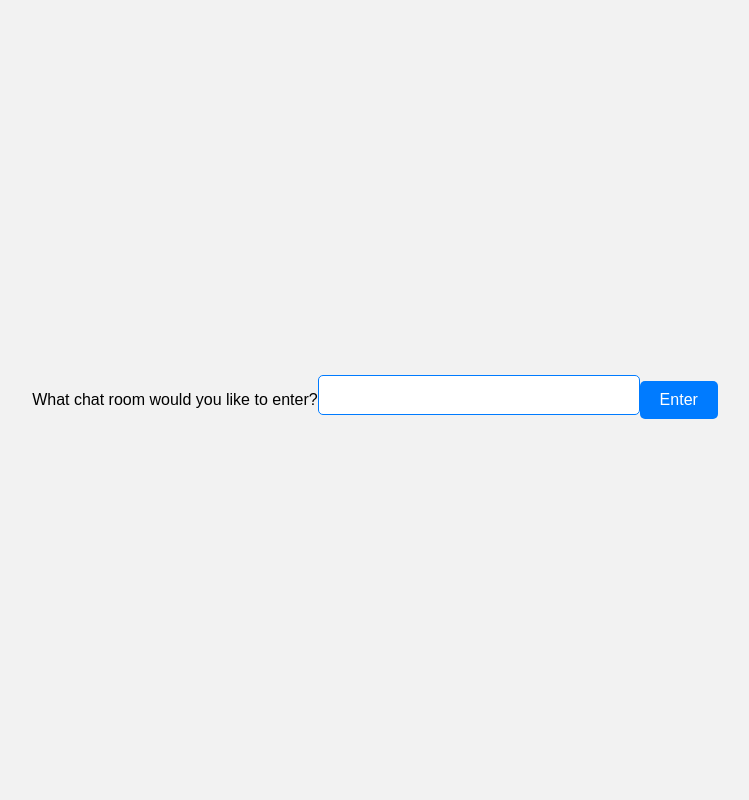
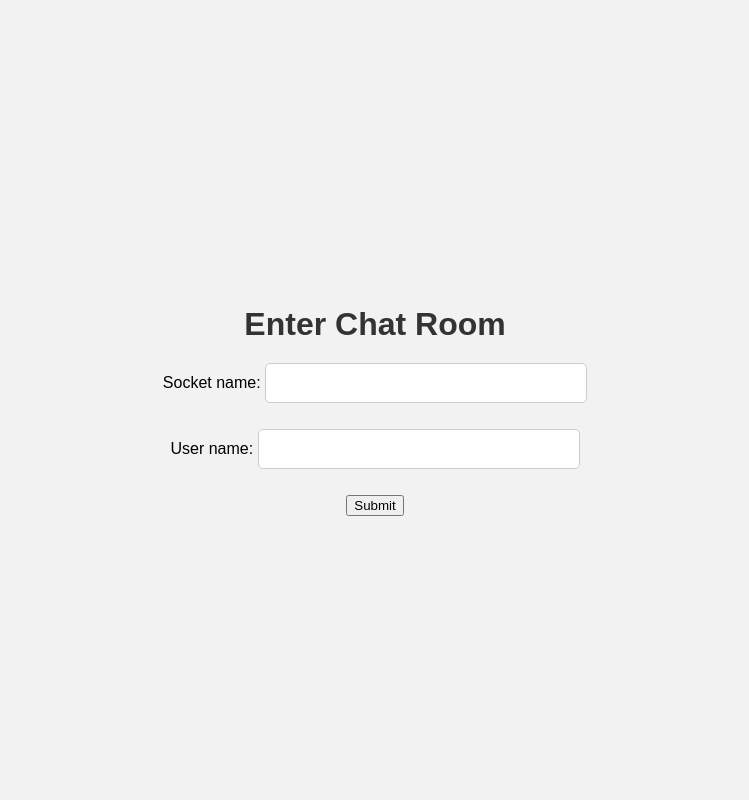
Before and after one commit to HarshVir2003/Django-Chatapp, a Django app: page /chat/ in a window 1280 px wide. Shown: the whole page, without its empty margins (265-1014 px from the left). Run offline with Django 5.2, Linux system fonts and the light colour scheme.

Commit message:
Added names tags for each message.

```diff
--- /dev/null
+++ b/chat/forms.py
@@ -0,0 +1,6 @@
+from django import forms
+
+
+class socketInfo(forms.Form):
+    socket_name = forms.CharField(max_length=20)
+    user_name = forms.CharField(max_length=20)
--- a/chat/templates/index.html
+++ b/chat/templates/index.html
@@ -3,7 +3,7 @@
 <head>
     <meta charset="utf-8"/>
     <title>Chat Rooms</title>
-            <style>
+    <style>
         body {
             font-family: Arial, sans-serif;
             background-color: #f2f2f2; /* Nice light grey background */
@@ -56,9 +56,19 @@
     </style>
 </head>
 <body>
-    What chat room would you like to enter?<br>
-    <input id="room-name-input" type="text" size="100"><br>
-    <input id="room-name-submit" type="button" value="Enter">
+    <div class="container">
+        <h1>Enter Chat Room</h1>
+        <form method="POST">
+<!--        <label for="room-name-input">Room Name:</label><br>-->
+<!--        <input id="room-name-input" type="text" size="50"><br><br>-->
+<!--        <label for="user-name-input">Your Name:</label><br>-->
+<!--        <input id="user-name-input" type="text" size="50"><br><br>-->
+<!--        <input id="room-name-submit" type="button" value="Enter">-->
+            {% csrf_token %}
+            {{ form.as_p }}
+            <button id="room-name-submit" type="submit" value="Submit">Submit</button>
+        </form>
+    </div>
 
     <script>
         document.querySelector('#room-name-input').focus();
@@ -70,7 +80,8 @@
 
         document.querySelector('#room-name-submit').onclick = function(e) {
             var roomName = document.querySelector('#room-name-input').value;
-            window.location.pathname = '/chat/' + roomName + '/';
+            var userName = document.querySelector('#user-name-input').value;
+            // You can do something with both roomName and userName
         };
     </script>
 </body>
--- a/chat/templates/room.html
+++ b/chat/templates/room.html
@@ -58,7 +58,7 @@
     <textarea id="chat-log" cols="100" rows="20"></textarea><br>
     <input id="chat-message-input" type="text" size="100"><br>
     <input id="chat-message-submit" type="button" value="Send">
-    {{ room_name|json_script:"room-name" }}
+    <script id="room-name">"{{ room_name }}"</script>
     <script>
         const roomName = JSON.parse(document.getElementById('room-name').textContent);
 
@@ -89,8 +89,9 @@
         document.querySelector('#chat-message-submit').onclick = function(e) {
             const messageInputDom = document.querySelector('#chat-message-input');
             const message = messageInputDom.value;
+            const message1 = '{{ user_name }}: ' + message;
             chatSocket.send(JSON.stringify({
-                'message': message
+                'message': message1
             }));
             messageInputDom.value = '';
         };
--- a/chat/views.py
+++ b/chat/views.py
@@ -1,12 +1,26 @@
-from django.shortcuts import render
+from django.shortcuts import render, redirect
+from .forms import socketInfo
 
 
 def index(request):
-    return render(request, "index.html")
+    if request.method == "POST":
+        form = socketInfo(request.POST)
+        if form.is_valid():
+            socket_name = form.cleaned_data['socket_name']
+            user_name = form.cleaned_data['user_name']
+            print(socket_name, user_name)
+            request.session['user_name'] = user_name
+            return redirect('room', room_name=socket_name)
+    else:
+        form = socketInfo()
+    return render(request, "index.html", {'form': form})
 
 
 def room(request, room_name):
-    return render(request, "room.html", {"room_name": room_name})
+    user_name = request.session.get('user_name')
+    if not user_name:
+        return redirect('index')
+    return render(request, "room.html", {"room_name": room_name, 'user_name': user_name})
 
 
 def home(request):
--- a/requirements.txt
+++ b/requirements.txt
@@ -1,3 +1,5 @@
 Django~=5.0.3
 channels~=4.0.0
 asgiref~=3.8.1
+daphne
+channels-redis
```
Also changed, not shown: chatapp/routing.py (line endings or trailing spaces), db.sqlite3 (deleted).
